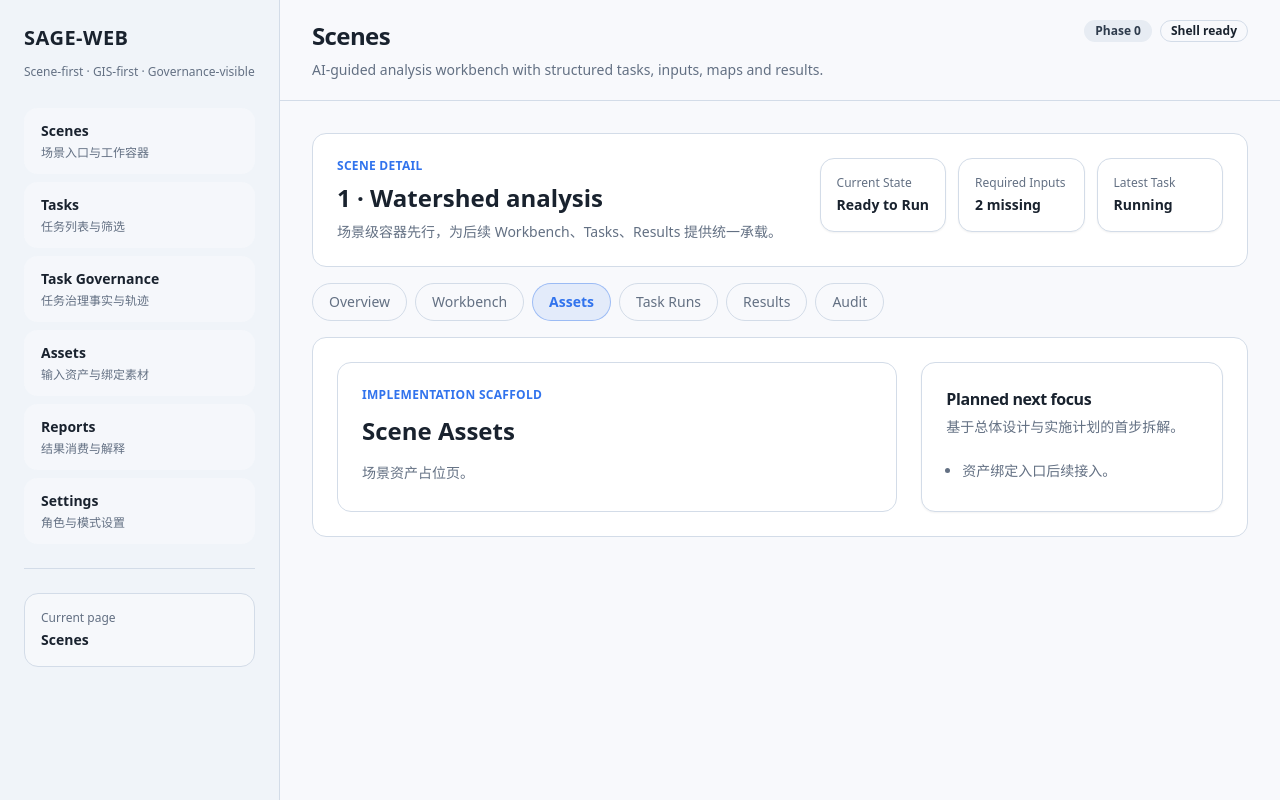
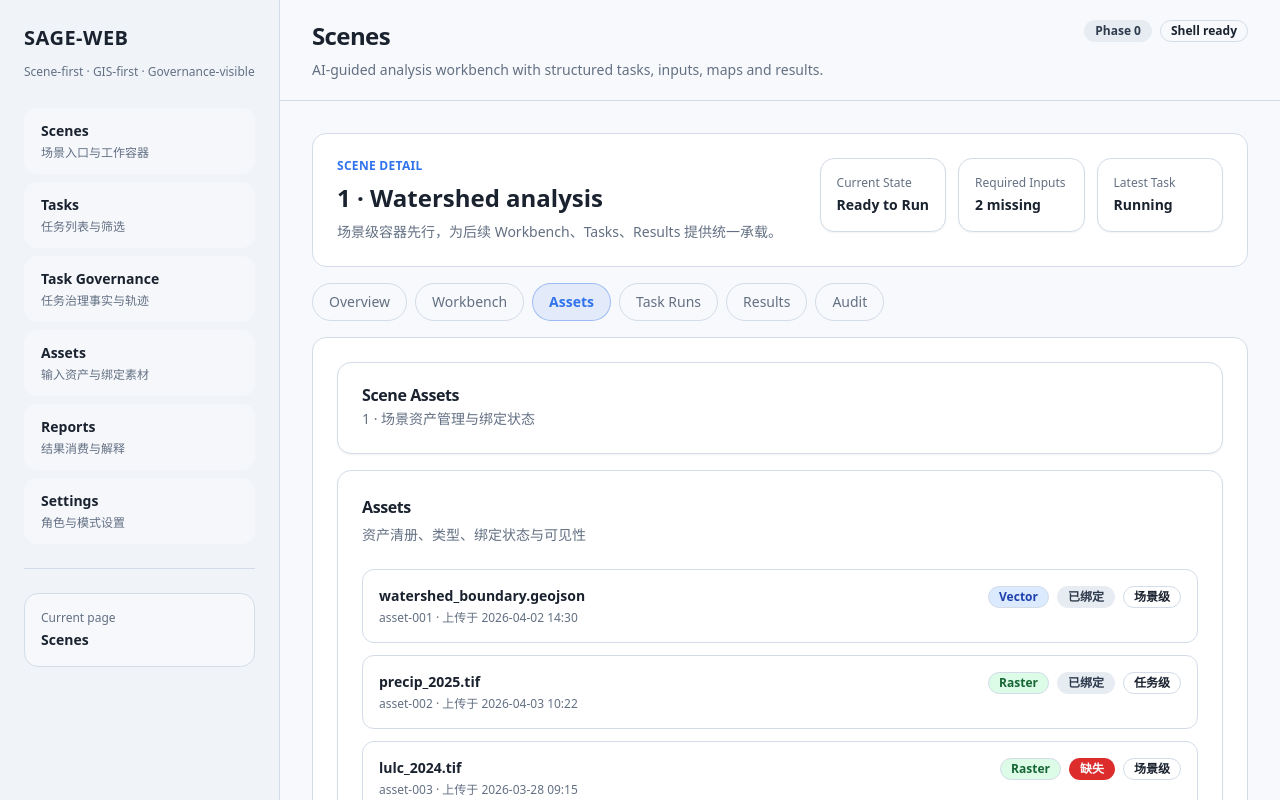
Before and after one commit to ssaurora/SAGE-WEB-Beta, a Next.js app: page /scenes/1/assets in a window 1280 px wide. Shown: the top 800 px of the page. Built offline with nearby package versions, Linux system fonts and the light colour scheme.

Commit message:
feat: implement scene assets API and view model; enhance scene audit panel with improved data handling

```diff
--- a/app/api/scenes/[sceneId]/audit/route.ts
+++ b/app/api/scenes/[sceneId]/assets/route.ts
@@ -1,5 +1,5 @@
-import { NextResponse } from 'next/server';
-import { sceneAuditMock } from '@/lib/mock/scene';
+import { NextResponse } from "next/server";
+import { sceneAssetsMock } from "@/lib/mock/scene";
 
 export async function GET(
   _request: Request,
@@ -8,7 +8,7 @@ export async function GET(
   const { sceneId } = await context.params;
 
   return NextResponse.json({
-    ...sceneAuditMock,
+    ...sceneAssetsMock,
     sceneId,
   });
 }
--- a/app/scenes/[sceneId]/assets/page.tsx
+++ b/app/scenes/[sceneId]/assets/page.tsx
@@ -1,11 +1,113 @@
-import { PlaceholderPage } from "@/components/pages/placeholder-page";
+import { Badge } from "@/components/ui/badge";
+import {
+  Card,
+  CardContent,
+  CardDescription,
+  CardHeader,
+  CardTitle,
+} from "@/components/ui/card";
+import { getSceneAssetsViewModel } from "@/lib/api/scene";
 
-export default function SceneAssetsPage() {
+function getAssetTypeColor(
+  type: "Vector" | "Raster" | "Table" | "Document",
+) {
+  switch (type) {
+    case "Vector":
+      return "bg-blue-100 text-blue-800";
+    case "Raster":
+      return "bg-green-100 text-green-800";
+    case "Table":
+      return "bg-purple-100 text-purple-800";
+    case "Document":
+      return "bg-orange-100 text-orange-800";
+    default:
+      return "bg-gray-100 text-gray-800";
+  }
+}
+
+function getBindStatusVariant(
+  status: "Bound" | "Unbound" | "Missing",
+): "default" | "secondary" | "destructive" | "outline" {
+  switch (status) {
+    case "Bound":
+      return "secondary";
+    case "Unbound":
+      return "outline";
+    case "Missing":
+      return "destructive";
+    default:
+      return "outline";
+  }
+}
+
+function getVisibilityBadgeText(visibility: "Public" | "Scene" | "Task") {
+  switch (visibility) {
+    case "Public":
+      return "公开";
+    case "Scene":
+      return "场景级";
+    case "Task":
+      return "任务级";
+    default:
+      return visibility;
+  }
+}
+
+export default async function SceneAssetsPage({
+  params,
+}: {
+  params: Promise<{ sceneId: string }>;
+}) {
+  const { sceneId } = await params;
+  const vm = await getSceneAssetsViewModel(sceneId);
+
   return (
-    <PlaceholderPage
-      title="Scene Assets"
-      description="场景资产占位页。"
-      bullets={["资产绑定入口后续接入。"]}
-    />
+    <div className="space-y-4">
+      <Card>
+        <CardHeader>
+          <CardTitle>Scene Assets</CardTitle>
+          <CardDescription>
+            {vm.sceneId} · 场景资产管理与绑定状态
+          </CardDescription>
+        </CardHeader>
+      </Card>
+
+      <Card>
+        <CardHeader>
+          <CardTitle className="text-base">Assets</CardTitle>
+          <CardDescription>资产清册、类型、绑定状态与可见性</CardDescription>
+        </CardHeader>
+        <CardContent className="space-y-3">
+          {vm.items.map((item) => (
+            <div key={item.assetId} className="rounded-md border p-4">
+              <div className="flex flex-wrap items-start justify-between gap-3">
+                <div className="flex-1">
+                  <p className="text-sm font-semibold">{item.name}</p>
+                  <p className="mt-1 text-xs text-muted-foreground">
+                    {item.assetId} · 上传于 {item.uploadedAt}
+                  </p>
+                </div>
+                <div className="flex flex-wrap gap-2">
+                  <Badge
+                    className={`${getAssetTypeColor(item.type)}`}
+                    variant="outline"
+                  >
+                    {item.type}
+                  </Badge>
+                  <Badge variant={getBindStatusVariant(item.bindStatus)}>
+                    {item.bindStatus === "Bound" && "已绑定"}
+                    {item.bindStatus === "Unbound" && "未绑定"}
+                    {item.bindStatus === "Missing" && "缺失"}
+                  </Badge>
+                  <Badge variant="outline">
+                    {getVisibilityBadgeText(item.visibility)}
+                  </Badge>
+                </div>
+              </div>
+            </div>
+          ))}
+        </CardContent>
+      </Card>
+    </div>
   );
 }
--- a/app/scenes/[sceneId]/audit/page.tsx
+++ b/app/scenes/[sceneId]/audit/page.tsx
@@ -1,5 +1,5 @@
-import { SceneAuditPanel } from '@/components/pages/scene-audit-panel';
-import { getSceneAuditViewModel } from '@/lib/api/scene';
+import { SceneAuditPanel } from "@/components/pages/scene-audit-panel";
+import { getSceneAuditViewModel } from "@/lib/api/scene";
 
 export default async function SceneAuditPage({
   params,
--- a/lib/api/scene.ts
+++ b/lib/api/scene.ts
@@ -1,6 +1,7 @@
 import { headers } from "next/headers";
 import type {
   SceneAuditPageViewModel,
+  SceneAssetsPageViewModel,
   SceneOverviewPageViewModel,
   SceneResultsPageViewModel,
   SceneTaskRunsPageViewModel,
@@ -51,3 +52,7 @@ export async function getSceneResultsViewModel(sceneId: string) {
 export async function getSceneAuditViewModel(sceneId: string) {
   return fetchJson<SceneAuditPageViewModel>(`/api/scenes/${sceneId}/audit`);
 }
+
+export async function getSceneAssetsViewModel(sceneId: string) {
+  return fetchJson<SceneAssetsPageViewModel>(`/api/scenes/${sceneId}/assets`);
+}
--- a/lib/mock/scene.ts
+++ b/lib/mock/scene.ts
@@ -94,8 +94,8 @@ export type SceneResultsPageViewModel = {
   items: SceneResultItemViewModel[];
 };
 
-export type SceneAuditEventLevel = 'info' | 'warning' | 'error';
-export type SceneAuditEventType = 'input' | 'runtime' | 'manifest' | 'result';
+export type SceneAuditEventLevel = "info" | "warning" | "error";
+export type SceneAuditEventType = "input" | "runtime" | "manifest" | "result";
 
 export type SceneAuditEvent = {
   id: string;
@@ -115,6 +115,20 @@ export type SceneAuditPageViewModel = {
     latestMessage: string;
   };
   events: SceneAuditEvent[];
+};
+
+export type SceneAssetViewModel = {
+  assetId: string;
+  name: string;
+  type: "Vector" | "Raster" | "Table" | "Document";
+  bindStatus: "Bound" | "Unbound" | "Missing";
+  uploadedAt: string;
+  visibility: "Public" | "Scene" | "Task";
+};
+
+export type SceneAssetsPageViewModel = {
+  sceneId: string;
+  items: SceneAssetViewModel[];
 };
 
 export const sceneOverviewMock: SceneOverviewPageViewModel = {
@@ -242,69 +256,107 @@ export const sceneResultsMock: SceneResultsPageViewModel = {
 };
 
 export const sceneAuditMock: SceneAuditPageViewModel = {
-  sceneId: 'scene-001',
+  sceneId: "scene-001",
   summary: {
     totalEvents: 7,
     warningCount: 2,
     errorCount: 1,
-    latestMessage: '10:44 · Manifest check completed with 1 warning',
+    latestMessage: "10:44 · Manifest check completed with 1 warning",
   },
   events: [
     {
-      id: 'audit-001',
-      at: '10:44',
-      level: 'warning',
-      type: 'manifest',
-      taskId: 'task-001',
-      message: 'Manifest checksum drift detected on optional metadata.',
+      id: "audit-001",
+      at: "10:44",
+      level: "warning",
+      type: "manifest",
+      taskId: "task-001",
+      message: "Manifest checksum drift detected on optional metadata.",
     },
     {
-      id: 'audit-002',
-      at: '10:40',
-      level: 'info',
-      type: 'runtime',
-      taskId: 'task-001',
-      message: 'Runtime checks passed for preprocessing stage.',
+      id: "audit-002",
+      at: "10:40",
+      level: "info",
+      type: "runtime",
+      taskId: "task-001",
+      message: "Runtime checks passed for preprocessing stage.",
     },
     {
-      id: 'audit-003',
-      at: '10:31',
-      level: 'error',
-      type: 'input',
-      taskId: 'task-002',
-      message: 'Required input LULC Raster missing at validation.',
+      id: "audit-003",
+      at: "10:31",
+      level: "error",
+      type: "input",
+      taskId: "task-002",
+      message: "Required input LULC Raster missing at validation.",
     },
     {
-      id: 'audit-004',
-      at: '10:22',
-      level: 'info',
-      type: 'input',
-      taskId: 'task-001',
-      message: 'Asset uploaded and bound: precip_2025.tif',
+      id: "audit-004",
+      at: "10:22",
+      level: "info",
+      type: "input",
+      taskId: "task-001",
+      message: "Asset uploaded and bound: precip_2025.tif",
     },
     {
-      id: 'audit-005',
-      at: '10:18',
-      level: 'info',
-      type: 'runtime',
-      taskId: 'task-001',
-      message: 'Task submitted to execution queue.',
+      id: "audit-005",
+      at: "10:18",
+      level: "info",
+      type: "runtime",
+      taskId: "task-001",
+      message: "Task submitted to execution queue.",
     },
     {
-      id: 'audit-006',
-      at: '09:56',
-      level: 'warning',
-      type: 'result',
-      taskId: 'task-000',
-      message: 'Result explanation package partially generated.',
+      id: "audit-006",
+      at: "09:56",
+      level: "warning",
+      type: "result",
+      taskId: "task-000",
+      message: "Result explanation package partially generated.",
     },
     {
-      id: 'audit-007',
-      at: '09:48',
-      level: 'info',
-      type: 'result',
-      taskId: 'task-000',
-      message: 'Map layer package published for result-2026-001.',
+      id: "audit-007",
+      at: "09:48",
+      level: "info",
+      type: "result",
+      taskId: "task-000",
+      message: "Map layer package published for result-2026-001.",
     },
   ],
 };
+
+export const sceneAssetsMock: SceneAssetsPageViewModel = {
+  sceneId: "scene-001",
+  items: [
+    {
+      assetId: "asset-001",
+      name: "watershed_boundary.geojson",
+      type: "Vector",
+      bindStatus: "Bound",
+      uploadedAt: "2026-04-02 14:30",
+      visibility: "Scene",
+    },
+    {
+      assetId: "asset-002",
+      name: "precip_2025.tif",
+      type: "Raster",
+      bindStatus: "Bound",
+      uploadedAt: "2026-04-03 10:22",
+      visibility: "Task",
+    },
+    {
+      assetId: "asset-003",
+      name: "lulc_2024.tif",
+      type: "Raster",
+      bindStatus: "Missing",
+      uploadedAt: "2026-03-28 09:15",
+      visibility: "Scene",
+    },
+    {
+      assetId: "asset-004",
+      name: "biophysical_table_v2.csv",
+      type: "Table",
+      bindStatus: "Unbound",
+      uploadedAt: "2026-04-01 16:45",
+      visibility: "Public",
+    },
+  ],
+};
```
Also changed, not shown: components/pages/scene-audit-panel.tsx (+105 -40 lines).
